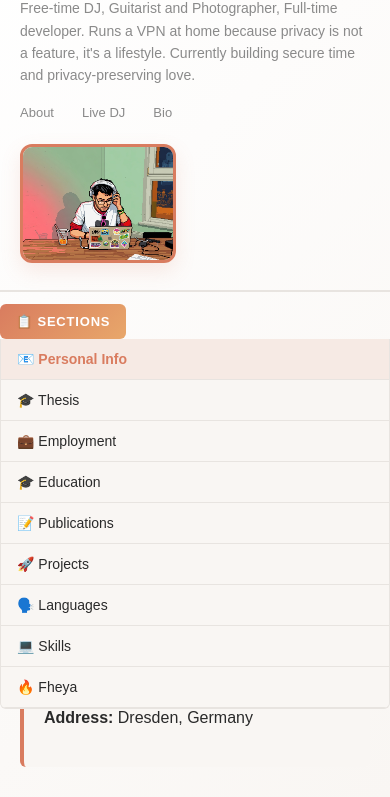
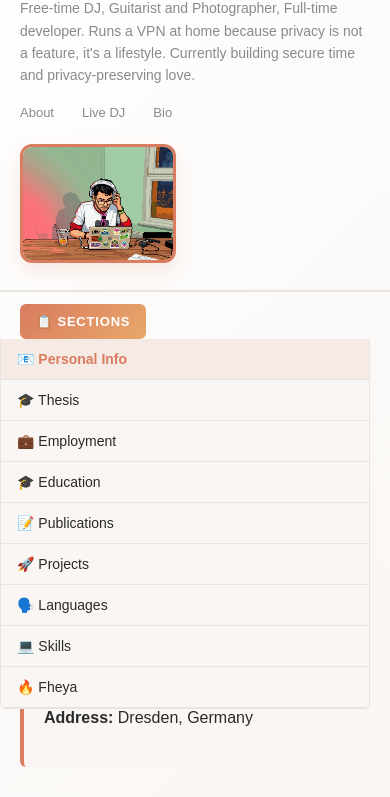
Before and after one commit to grussdorian/live-dj-server, a website: page public/bio.html in a window 390 px wide. Both pictures are taken after a click on the button "📋 SECTIONS". Shown: the part 88-885 px from the top of the page. Drawn offline with nearby package versions, Linux system fonts and the light colour scheme; a web font is replaced by a local one.

Commit message:
Align mobile menu button with content section below

```diff
--- a/public/bio.html
+++ b/public/bio.html
@@ -161,7 +161,7 @@
         }
         .mobile-menu-btn { display: none; background: linear-gradient(135deg, var(--accent) 0%, var(--accent-gold) 100%); border: none; color: white; padding: 10px 16px; border-radius: 6px; cursor: pointer; font-weight: 600; font-size: 13px; text-transform: uppercase; letter-spacing: 0.8px; }
         .mobile-menu-btn:hover { opacity: 0.9; }
-        .mobile-menu { display: none; position: absolute; top: 100%; left: 0; right: 0; background: var(--bg-cream); border: 1px solid var(--border-light); border-top: none; border-radius: 0 0 6px 6px; max-height: 400px; overflow-y: auto; z-index: 100; }
+        .mobile-menu { display: none; position: absolute; top: 100%; left: 0; right: 20px; background: var(--bg-cream); border: 1px solid var(--border-light); border-top: none; border-radius: 0 0 6px 6px; max-height: 400px; overflow-y: auto; z-index: 100; }
         .mobile-menu.active { display: block; }
         .mobile-menu button { width: 100%; text-align: left; padding: 12px 16px; border: none; background: transparent; font-family: 'Retropix', sans-serif; font-size: 14px; color: var(--text-dark); cursor: pointer; border-bottom: 1px solid var(--border-light); transition: all 0.3s ease; }
         .mobile-menu button:hover { background-color: rgba(217, 124, 95, 0.05); color: var(--accent); }
@@ -193,7 +193,7 @@
             </div>
         </div>
 
-        <div style="position: relative; margin-bottom: 20px;">
+        <div style="position: relative; margin-bottom: 20px; padding: 0 20px;">
             <button class="mobile-menu-btn" id="menuBtn">📋 Sections</button>
             <div class="mobile-menu" id="mobileMenu">
                 <button data-target="personal-info">📧 Personal Info</button>
```
